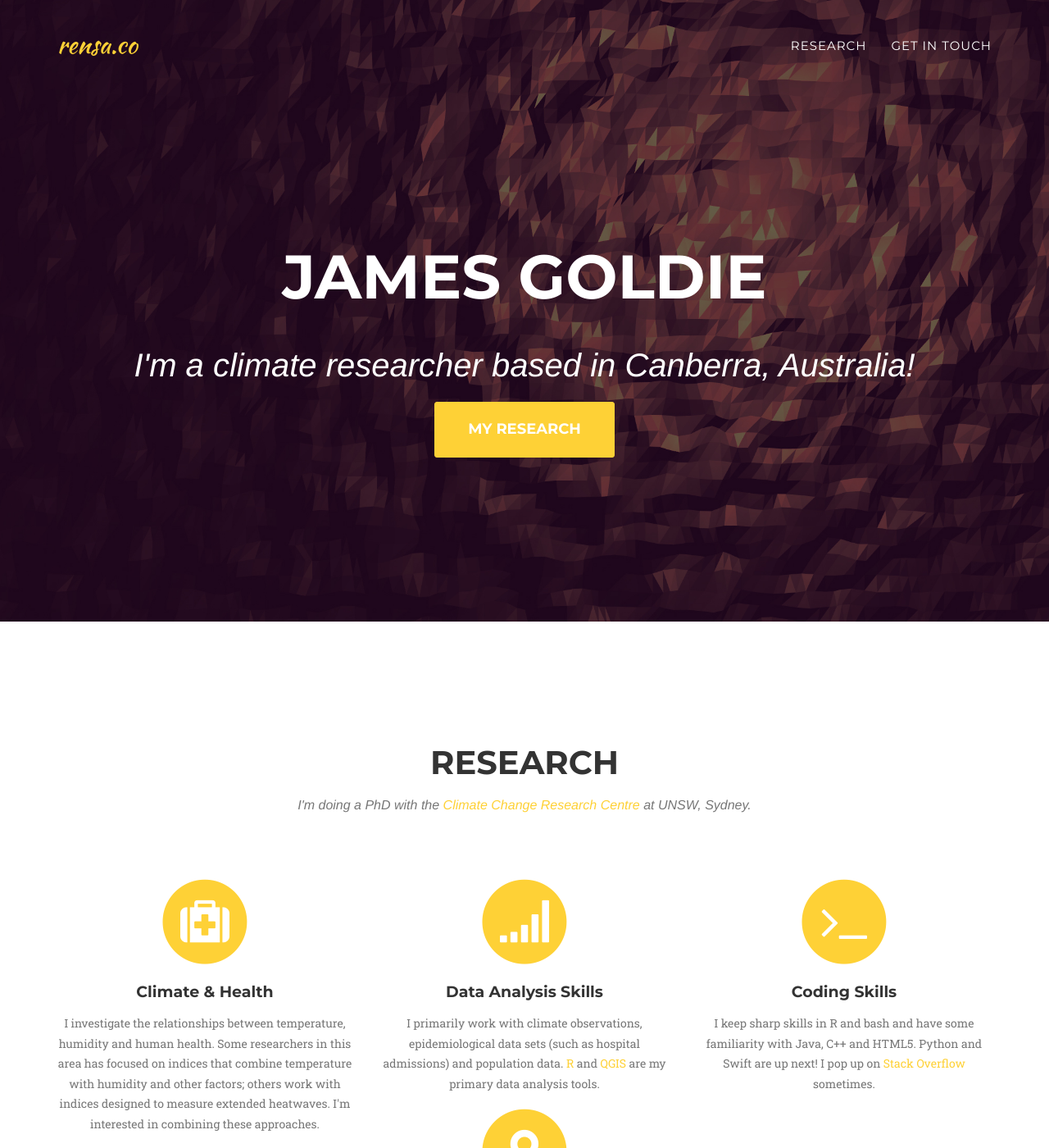
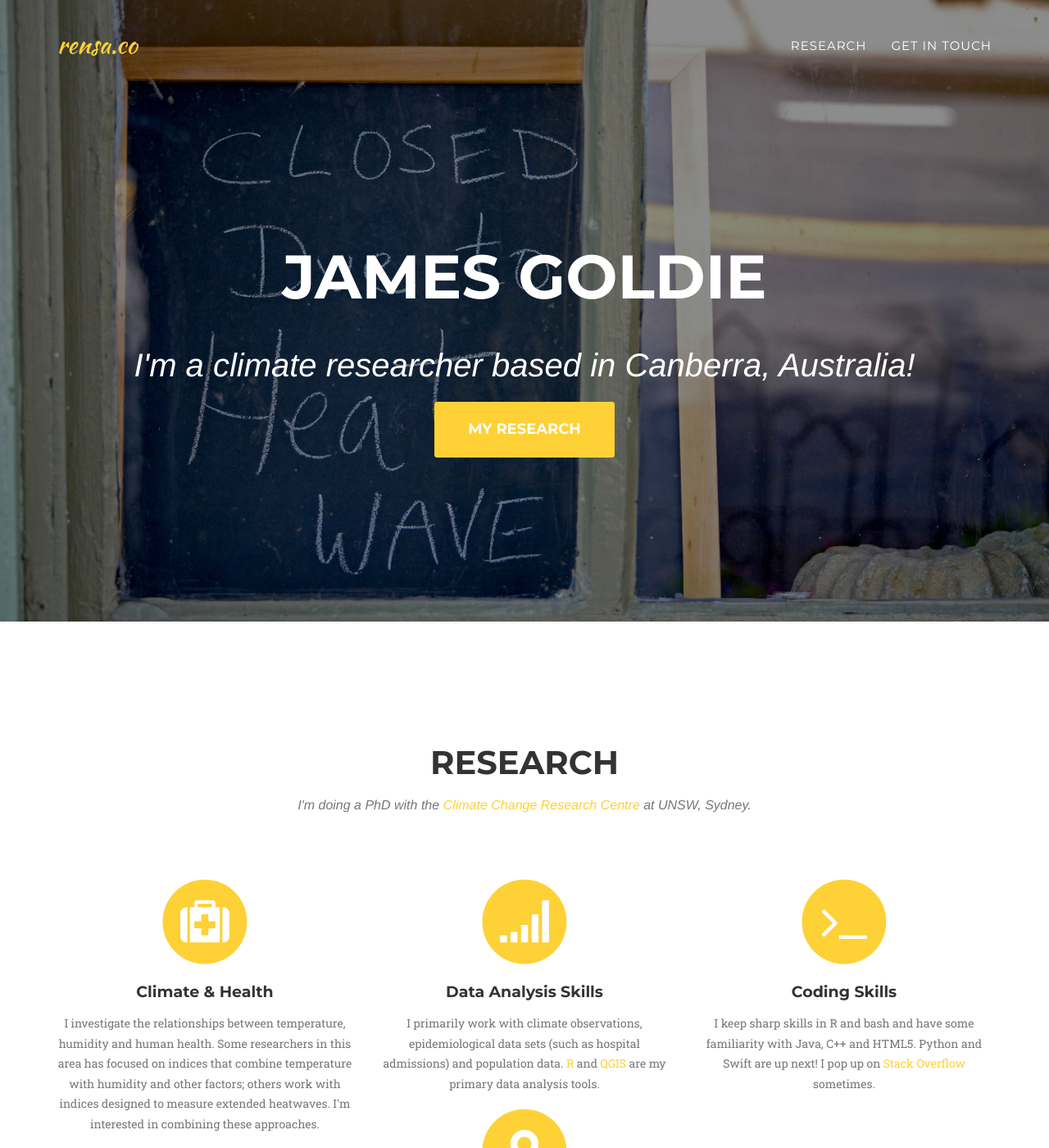
Before and after one commit to rensa/rensa.github.io, a Jekyll site: the page built from index.html, in a window 1280 px wide and 1400 px high. Shown: the whole window at 82% size. Built offline with Jekyll 4.4.1, drawn with Linux system fonts in a browser that asks for light colours; some web fonts are replaced; some of the changed text lies outside the part shown.

Commit message:
New Header BG
Adds a new background image; adds associated acknowledgement to footer

```diff
--- a/_includes/css/agency.css
+++ b/_includes/css/agency.css
@@ -266,7 +266,7 @@ header {
     text-align: center;
     color: #fff;
     background-attachment: scroll;
-    background-image: url(../img/header-bg.jpg);
+    background-image: url(../img/header-bg-2.jpg);
     background-position: center center;
     background-repeat: none;
     -webkit-background-size: cover;
--- a/_includes/footer.html
+++ b/_includes/footer.html
@@ -2,7 +2,7 @@
         <div class="container">
             <div class="row">
                 <div class="col-md-4">
-                    <span class="copyright">Copyright &copy; {{ site.title }} 2014</span>
+                    <span class="copyright">Copyright &copy; {{ site.title }} 2014. Header image, by <a href="https://www.flickr.com/photos/mtsofan/9263523055">MTSOfan</a>, used under <a href="https://creativecommons.org/licenses/by-nc-sa/2.0/">CC 2.0 BY-NC-SA</a>.</span>
                 </div>
                 <!-- <div class="col-md-4">
                     <ul class="list-inline social-buttons">
```
Also changed, not shown: img/header-bg-2.jpg (added).
